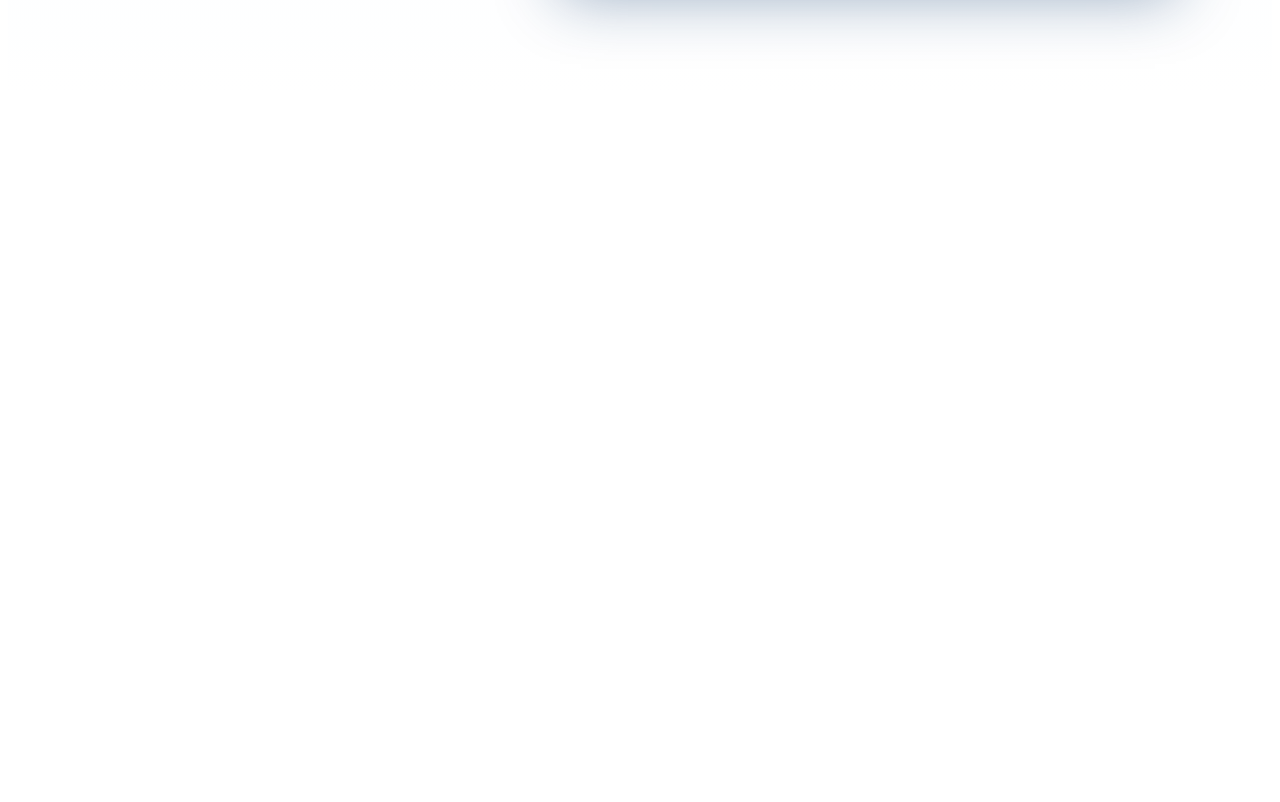
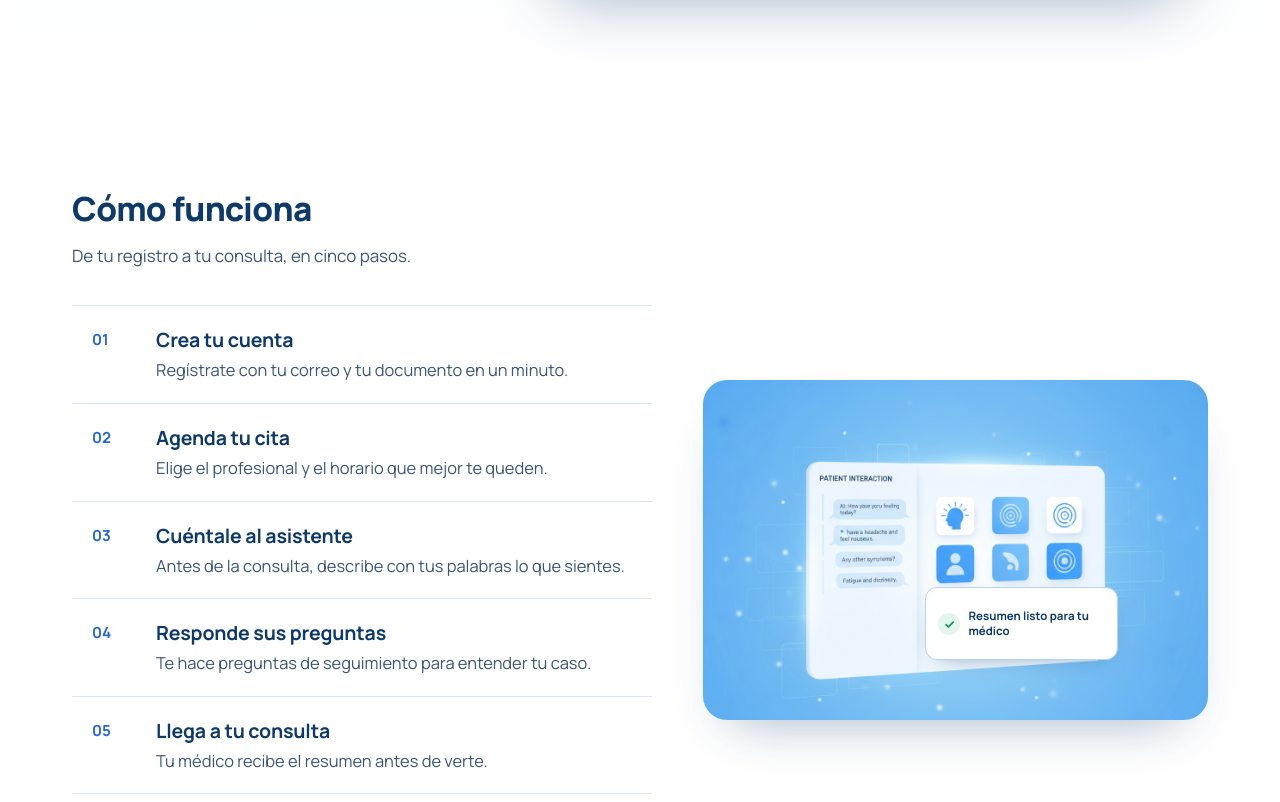
Before and after one commit to code-corhuila/telemed-ia-front, an Angular app: page / in a window 1280 px wide. Shown: the part 697-1499 px from the top of the page. Before the commit the page ends 816 px from the top, so only its background shows below. Built offline with nearby package versions, Linux system fonts and the light colour scheme.

Commit message:
feat(shell): add how it works to the landing page
Refs: HU-02

```diff
--- a/src/app/public/landing/landing.page.css
+++ b/src/app/public/landing/landing.page.css
@@ -184,6 +184,147 @@ h1 .line:nth-child(3) > span {
   box-shadow: 0 30px 60px -32px rgba(14, 58, 107, 0.42);
 }
 
+/* Sections */
+.section {
+  padding: 96px var(--tm-edge) 0;
+  scroll-margin-top: 64px;
+}
+
+h2 {
+  margin: 0;
+  color: var(--tm-ink);
+  font-size: clamp(1.75rem, 2.6vw, 2.3rem);
+  font-weight: 800;
+  line-height: 1.15;
+  letter-spacing: -0.02em;
+}
+
+.heading {
+  max-width: 36rem;
+  margin-bottom: 36px;
+}
+
+.sub {
+  margin: 14px 0 0;
+  font-size: 1.06rem;
+  line-height: 1.6;
+}
+
+/* How it works: steps beside the assistant screen */
+.steps-layout {
+  display: grid;
+  grid-template-columns: minmax(0, 1.15fr) minmax(0, 1fr);
+  gap: clamp(32px, 4vw, 64px);
+  align-items: center;
+}
+
+.steps {
+  margin: 0;
+  padding: 0;
+  list-style: none;
+  border-bottom: 1px solid var(--tm-line);
+}
+
+.steps li {
+  display: grid;
+  grid-template-columns: 44px minmax(0, 1fr);
+  column-gap: 20px;
+  row-gap: 4px;
+  padding: 20px;
+  border-top: 1px solid var(--tm-line);
+  transition: background-color 0.3s;
+}
+
+.steps li:hover {
+  background: var(--tm-sky);
+}
+
+.num {
+  grid-row: span 2;
+  color: var(--tm-blue);
+  font-size: 0.95rem;
+  font-weight: 700;
+  line-height: 1.9;
+}
+
+.steps h3 {
+  margin: 0;
+  color: var(--tm-ink);
+  font-size: 1.22rem;
+  font-weight: 700;
+  letter-spacing: -0.01em;
+  transition: color 0.3s;
+}
+
+.steps li:hover h3 {
+  color: var(--tm-blue);
+}
+
+.steps p {
+  margin: 0;
+  font-size: 1.03rem;
+  line-height: 1.55;
+}
+
+.steps-visual {
+  position: relative;
+  width: 100%;
+  max-width: 560px;
+  margin: 0 0 0 auto;
+}
+
+.steps-visual img {
+  display: block;
+  width: 100%;
+  height: auto;
+  border-radius: 24px;
+  box-shadow: 0 26px 52px -30px rgba(14, 58, 107, 0.45);
+}
+
+.summary-chip {
+  position: absolute;
+  top: 61%;
+  left: 44%;
+  display: flex;
+  align-items: center;
+  gap: 8px;
+  width: 33%;
+  min-height: 21%;
+  padding: 0 12px;
+  color: var(--tm-ink);
+  font-size: clamp(0.68rem, 0.9vw, 0.82rem);
+  font-weight: 700;
+  line-height: 1.25;
+  background: var(--tm-white);
+  border: 1px solid #b9d3f5;
+  border-radius: 12px;
+  box-shadow: 0 10px 24px -16px rgba(14, 58, 107, 0.5);
+}
+
+.check {
+  display: grid;
+  flex: none;
+  place-items: center;
+  width: 22px;
+  height: 22px;
+  color: #1a9467;
+  font-size: 0.8rem;
+  background: #e3f6ee;
+  border-radius: 50%;
+}
+
+/* Scroll reveal (see RevealDirective) */
+[appReveal] {
+  opacity: 0;
+  transform: translateY(32px);
+  transition: opacity 0.8s var(--tm-ease), transform 0.8s var(--tm-ease);
+}
+
+[appReveal].is-in {
+  opacity: 1;
+  transform: none;
+}
+
 @keyframes rise {
   from {
     transform: translateY(105%);
@@ -204,9 +345,21 @@ h1 .line:nth-child(3) > span {
 }
 
 @media (max-width: 860px) {
+  .hero,
+  .steps-layout {
+    grid-template-columns: 1fr;
+  }
+
   .hero {
-    grid-template-columns: 1fr;
     padding-top: 104px;
+  }
+
+  .nav-link--section {
+    display: none;
+  }
+
+  .steps-visual {
+    margin: 0 auto;
   }
 }
 
@@ -227,4 +380,10 @@ h1 .line:nth-child(3) > span {
   .hero-photo {
     animation: none;
   }
+
+  [appReveal] {
+    opacity: 1;
+    transform: none;
+    transition: none;
+  }
 }
--- a/src/app/public/landing/landing.page.html
+++ b/src/app/public/landing/landing.page.html
@@ -5,6 +5,9 @@
   </a>
 
   <nav aria-label="Principal">
+    <a class="nav-link nav-link--section" href="#como-funciona" (click)="scrollTo('como-funciona', $event)">
+      Cómo funciona
+    </a>
     <a class="nav-link" routerLink="/auth/sign-in">Iniciar sesión</a>
     <a class="pill" routerLink="/auth/register">Crear cuenta</a>
   </nav>
@@ -36,4 +39,37 @@
       </figure>
     </section>
   </div>
+
+  <section id="como-funciona" class="section" aria-labelledby="steps-title">
+    <div class="heading" appReveal>
+      <h2 id="steps-title">Cómo funciona</h2>
+      <p class="sub">De tu registro a tu consulta, en cinco pasos.</p>
+    </div>
+
+    <div class="steps-layout">
+      <ol class="steps">
+        @for (step of steps; track step.title) {
+          <li appReveal>
+            <span class="num">0{{ $index + 1 }}</span>
+            <h3>{{ step.title }}</h3>
+            <p>{{ step.text }}</p>
+          </li>
+        }
+      </ol>
+
+      <figure class="steps-visual" appReveal>
+        <img
+          src="assets/images/assistant-ai.png"
+          alt="Pantalla del asistente conversando con un paciente"
+          width="587"
+          height="395"
+        />
+        <!-- Covers the image's lower card, which shows a diagnosis: the assistant never gives one. -->
+        <figcaption class="summary-chip">
+          <span class="check" aria-hidden="true">✓</span>
+          Resumen listo para tu médico
+        </figcaption>
+      </figure>
+    </div>
+  </section>
 </main>
--- a/src/app/public/landing/landing.page.ts
+++ b/src/app/public/landing/landing.page.ts
@@ -1,9 +1,18 @@
 import { DOCUMENT } from '@angular/common';
 import { ChangeDetectionStrategy, Component, inject } from '@angular/core';
 import { RouterLink } from '@angular/router';
+import { RevealDirective } from './reveal.directive';
 
 const BRAND_FONT_HREF =
   'https://fonts.googleapis.com/css2?family=Manrope:wght@400;500;600;700;800&display=swap';
+
+const STEPS = [
+  { title: 'Crea tu cuenta', text: 'Regístrate con tu correo y tu documento en un minuto.' },
+  { title: 'Agenda tu cita', text: 'Elige el profesional y el horario que mejor te queden.' },
+  { title: 'Cuéntale al asistente', text: 'Antes de la consulta, describe con tus palabras lo que sientes.' },
+  { title: 'Responde sus preguntas', text: 'Te hace preguntas de seguimiento para entender tu caso.' },
+  { title: 'Llega a tu consulta', text: 'Tu médico recibe el resumen antes de verte.' },
+] as const;
 
 /**
  * Public front door of TeleMed IA, shown at / to visitors without a
@@ -11,14 +20,24 @@ const BRAND_FONT_HREF =
  */
 @Component({
   selector: 'app-landing-page',
-  imports: [RouterLink],
+  imports: [RevealDirective, RouterLink],
   templateUrl: './landing.page.html',
   styleUrl: './landing.page.css',
   changeDetection: ChangeDetectionStrategy.OnPush,
 })
 export class LandingPage {
+  protected readonly steps = STEPS;
+
+  private readonly document = inject(DOCUMENT);
+
   constructor() {
-    ensureBrandFont(inject(DOCUMENT));
+    ensureBrandFont(this.document);
+  }
+
+  /** In-page links without depending on the shell's router scrolling options. */
+  protected scrollTo(id: string, event: Event): void {
+    event.preventDefault();
+    this.document.getElementById(id)?.scrollIntoView({ behavior: 'smooth', block: 'start' });
   }
 }
 
--- /dev/null
+++ b/src/app/public/landing/reveal.directive.ts
@@ -0,0 +1,33 @@
+import { DOCUMENT } from '@angular/common';
+import { DestroyRef, Directive, ElementRef, afterNextRender, inject } from '@angular/core';
+
+/**
+ * Fades an element in the first time it scrolls into view (adds `is-in`).
+ * Without IntersectionObserver the element is shown straight away.
+ */
+@Directive({ selector: '[appReveal]' })
+export class RevealDirective {
+  constructor() {
+    const element = inject<ElementRef<HTMLElement>>(ElementRef).nativeElement;
+    const Observer = inject(DOCUMENT).defaultView?.IntersectionObserver;
+    const destroyRef = inject(DestroyRef);
+
+    afterNextRender(() => {
+      if (!Observer) {
+        element.classList.add('is-in');
+        return;
+      }
+      const observer = new Observer(
+        ([entry]) => {
+          if (entry.isIntersecting) {
+            element.classList.add('is-in');
+            observer.disconnect();
+          }
+        },
+        { threshold: 0.15 },
+      );
+      observer.observe(element);
+      destroyRef.onDestroy(() => observer.disconnect());
+    });
+  }
+}
```
Also changed, not shown: public/assets/images/assistant-ai.png (added).
